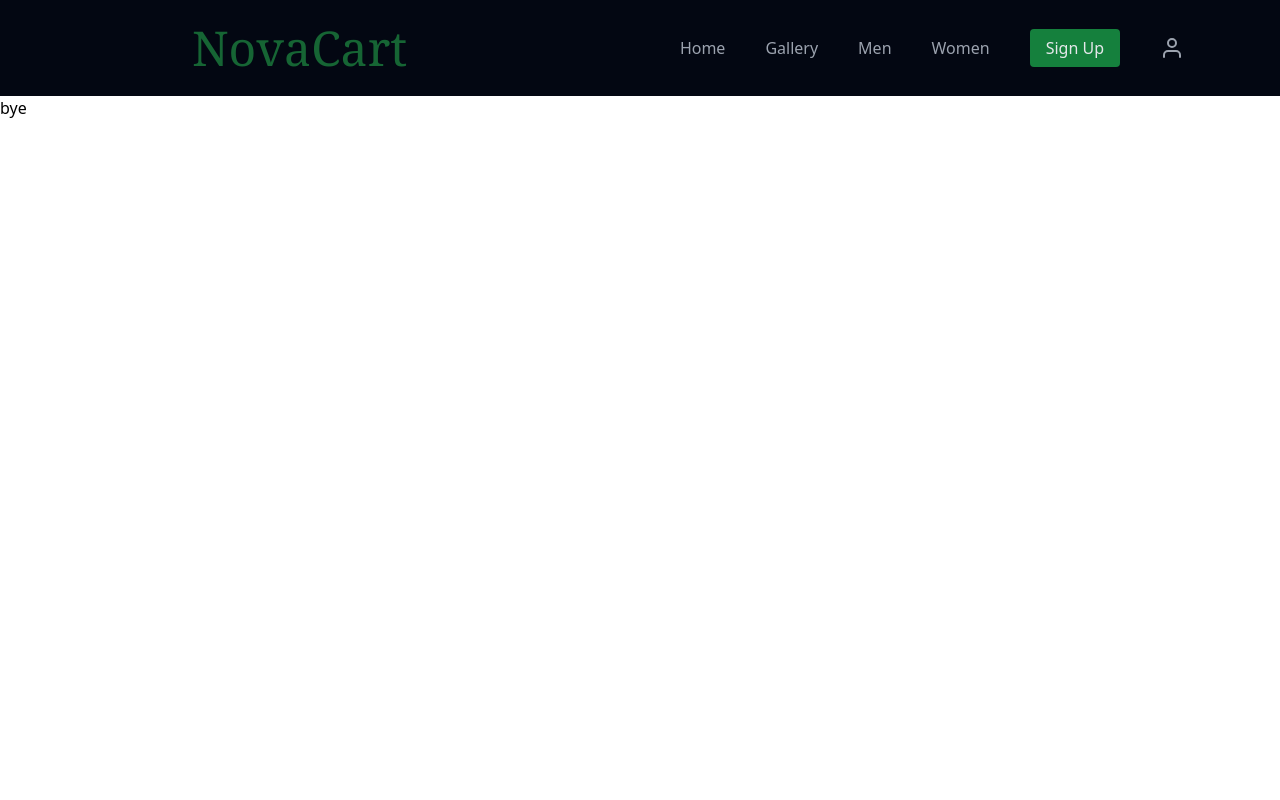
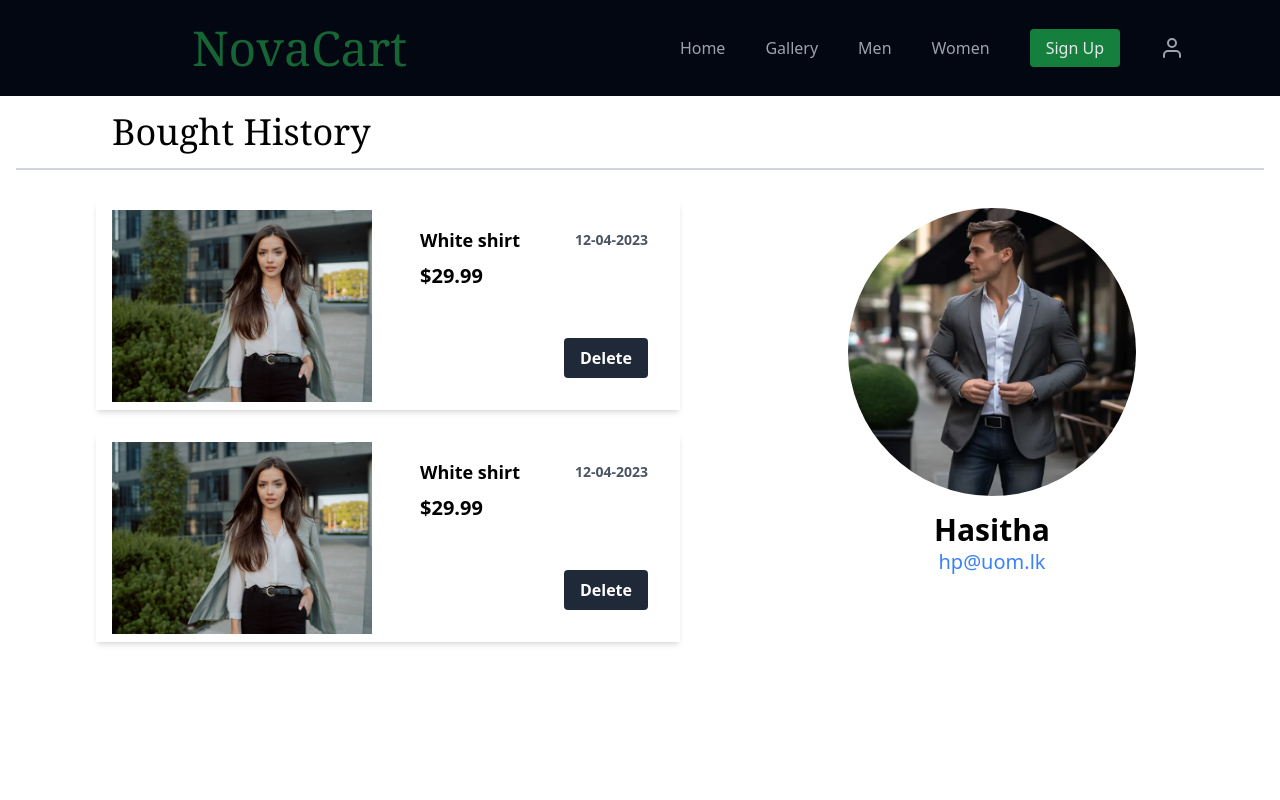
Before and after one commit to NovaCart/NovaCart-Frontend, a React (Create React App) app: page /history in a window 1280 px wide. Shown: the top 800 px of the page. Built offline with nearby package versions, Linux system fonts and the light colour scheme.

Commit message:
feat: History page
add cards and contact details to history page

```diff
--- /dev/null
+++ b/src/components/HistoryPage/DeleteButton.tsx
@@ -0,0 +1,11 @@
+import React from "react";
+
+function MyButton() {
+  return (
+    <button className="bg-gray-800 text-white font-bold py-2 px-4 rounded hover:bg-gray-700 transition">
+      Delete
+    </button>
+  );
+}
+
+export default MyButton;
--- /dev/null
+++ b/src/components/HistoryPage/ItemCardHistory.tsx
@@ -0,0 +1,41 @@
+import React from "react";
+import Delete from "../HistoryPage/DeleteButton";
+
+interface ItemCardProps {
+  title: string;
+  description: string;
+  imageUrl: string;
+  price: number;
+}
+
+const ItemCardHistory: React.FC<ItemCardProps> = ({
+  title,
+  description,
+  imageUrl,
+  price,
+}) => {
+  return (
+    <div className="w-1/2 mx-2 my-6 bg-white shadow-md rounded-lg overflow-hidden">
+      <div className="max-w-s mx-2 grid grid-cols-2 gap-4">
+        <div className="p-2">
+          <img src={imageUrl} alt={title} className="h-48 object-cover" />
+        </div>
+
+        <div className="p-2 h-48">
+        <div className="p-4">
+          <div className="flex items-center justify-between mb-2">
+            <h5 className="text-lg font-semibold">{title}</h5>
+            <h4 className="text-sm font-semibold text-gray-600">12-04-2023</h4>
+          </div>
+          <p className="text-xl font-bold mb-12">${price}</p>
+          <div className="flex items-end justify-end">
+          <Delete />
+          </div>
+          </div>
+        </div>
+      </div>
+    </div>
+  );
+};
+
+export default ItemCardHistory;
--- a/src/pages/History.tsx
+++ b/src/pages/History.tsx
@@ -1,11 +1,42 @@
-import React from 'react'
-import HomeNavBar from '../components/HomeNavBar'
-
-export default function WishList() {
+import React from "react";
+import HomeNavBar from "../components/HomeNavBar";
+import ContactCard from "../components/WishlistPage/ContactCard";
+import Footer from "../components/Footer";
+import ItemCardHistory from "../components/HistoryPage/ItemCardHistory";
+export default function History() {
   return (
     <div>
-        <HomeNavBar/>
-        <h1>bye</h1>
+      <HomeNavBar />
+      <div className="mx-auto px-4">
+        <h1 className="text-left font-serif text-4xl my-4 ml-24">Bought History</h1>
+        <hr className="border-gray-300 border-t-2" />
+        <div className="p-2">
+          <div className="ml-16">
+          <ItemCardHistory
+              title="White shirt "
+              imageUrl="/images/1.jpg"
+              price={29.99}
+              description={" "}
+            />
+            <ItemCardHistory
+              title="White shirt "
+              imageUrl="/images/1.jpg"
+              price={29.99}
+              description={" "}
+            />
+          </div>
+          <div className="absolute top-48 right-32 p-4">
+            <ContactCard
+              imageUrl="/images/home 2.webp"
+              name="Hasitha"
+              email="hp@uom.lk"
+            />
+          </div>
+        </div>
+        <div className="mt-96">
+        <Footer />
+        </div>
+      </div>
     </div>
-  )
+  );
 }
--- a/src/pages/WishList.tsx
+++ b/src/pages/WishList.tsx
@@ -1,7 +1,7 @@
 import React from "react";
 import HomeNavBar from "../components/HomeNavBar";
-import ItemCardHorizontal from "../components/ProfilePage/ItemCardHorizontal";
-import ContactCard from "../components/ProfilePage/ContactCard";
+import ItemCardHorizontal from "../components/WishlistPage/ItemCardHorizontal";
+import ContactCard from "../components/WishlistPage/ContactCard";
 import Footer from "../components/Footer";
 export default function WishList() {
   return (
@@ -39,7 +39,9 @@ export default function WishList() {
             />
           </div>
         </div>
+        <div className="mt-96">
         <Footer />
+        </div>
       </div>
     </div>
   );
```
Also changed, not shown: src/components/WishlistPage/ContactCard.tsx (renamed from src/components/ProfilePage/ContactCard.tsx), src/components/WishlistPage/ItemCardHorizontal.tsx (renamed from src/components/ProfilePage/ItemCardHorizontal.tsx).
